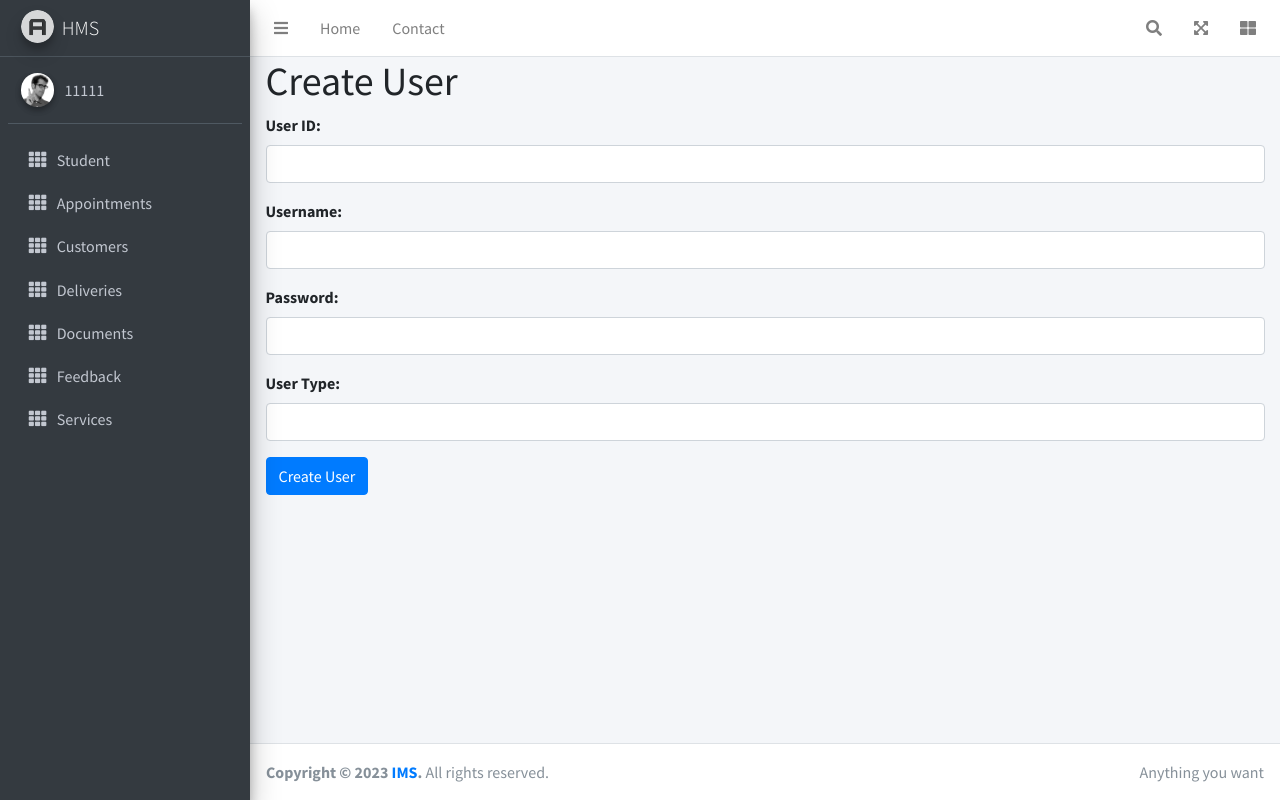
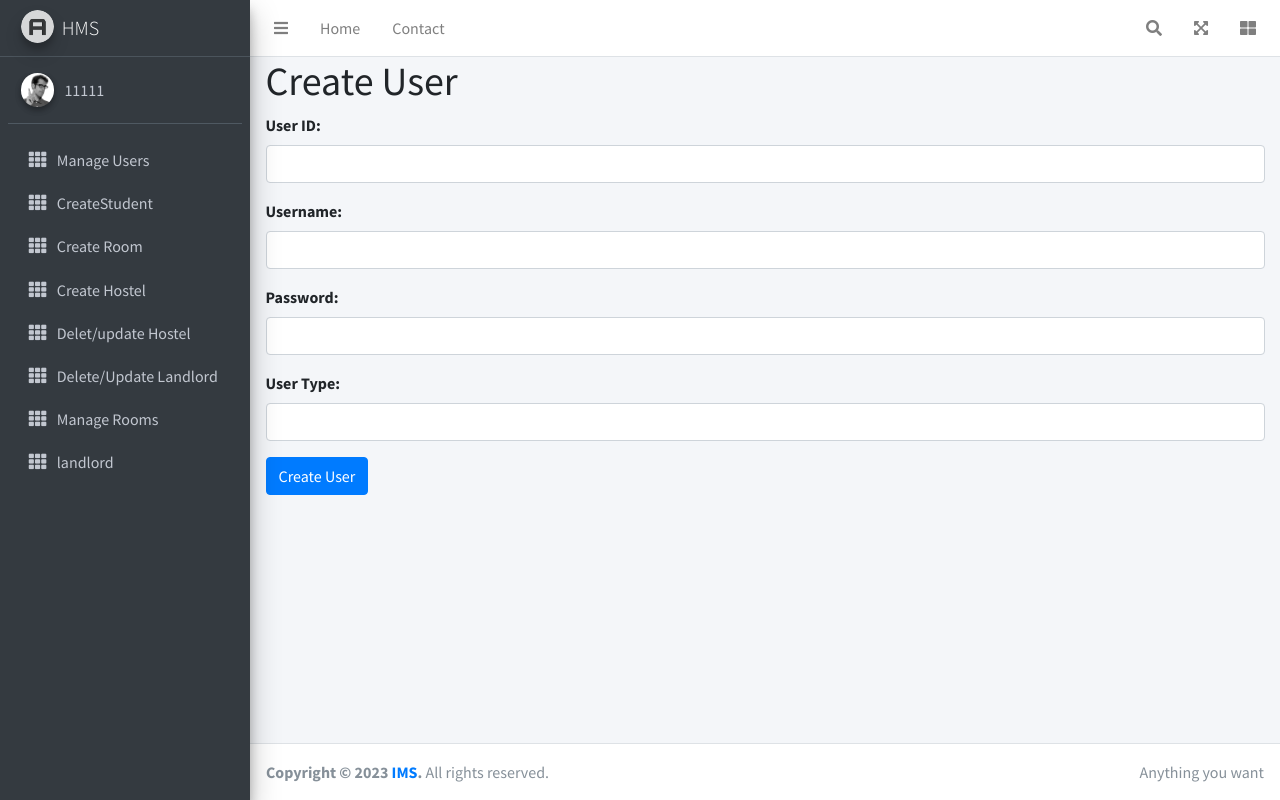
Before and after one commit to Young-r-e-n/housing, a PHP site: page /pages/CreateUser.php in a window 1280 px wide. Run offline with PHP 8.4, Linux system fonts and the light colour scheme; a user stored in the database is signed in; some libraries are stand-ins or nearby versions.

Commit message:
changed the sidebar links. go to includes/components/sidebar to change even more

```diff
--- a/includes/components/sidebar.php
+++ b/includes/components/sidebar.php
@@ -35,60 +35,69 @@
           <!-- Add icons to the links using the .nav-icon class
                with font-awesome or any other icon font library -->
                <li class="nav-item">
-            <a href="dashboard.php" class="nav-link">
+            <a href="manageUsers.php" class="nav-link">
               <i class="nav-icon fas fa-th"></i>
               <p>
-               Student
+               Manage Users
               </p>
             </a>
           </li>
           <li class="nav-item">
-            <a href=" appointments.php" class="nav-link">
+            <a href=" CreateStudent.php" class="nav-link">
               <i class="nav-icon fas fa-th"></i>
               <p>
-                Appointments
+                CreateStudent
 
               </p>
             </a>
           </li>
           <li class="nav-item">
-            <a href=" customers.php" class="nav-link">
+            <a href=" CReateRoom.php" class="nav-link">
               <i class="nav-icon fas fa-th"></i>
               <p>
-               Customers
+               Create Room
               </p>
             </a>
           </li>
           <li class="nav-item">
-            <a href=" delivery.php" class="nav-link">
+            <a href=" Create_Hostel.php" class="nav-link">
               <i class="nav-icon fas fa-th"></i>
               <p>
-               Deliveries
+               Create Hostel
               </p>
             </a>
           </li>
           <li class="nav-item">
-            <a href=" documents.php" class="nav-link">
+            <a href=" delete_ot_update_hostel.php" class="nav-link">
               <i class="nav-icon fas fa-th"></i>
               <p>
-               Documents
+               Delet/update Hostel
               </p>
             </a>
           </li>
           <li class="nav-item">
-            <a href=" feedback.php" class="nav-link">
+            <a href=" delete_or_update_landlord.php" class="nav-link">
               <i class="nav-icon fas fa-th"></i>
               <p>
-               Feedback
+               Delete/Update Landlord
               </p>
             </a>
           </li>
 
           <li class="nav-item">
-            <a href=" services.php" class="nav-link">
+            <a href="manageRooms.php" class="nav-link">
               <i class="nav-icon fas fa-th"></i>
               <p>
-               Services
+               Manage Rooms
+              </p>
+            </a>
+          </li>
+
+          <li class="nav-item">
+            <a href="landlord.php" class="nav-link">
+              <i class="nav-icon fas fa-th"></i>
+              <p>
+               landlord
               </p>
             </a>
           </li>
--- a/includes/process_admin_login.php
+++ b/includes/process_admin_login.php
@@ -22,7 +22,7 @@ if ($_SERVER["REQUEST_METHOD"] == "POST") {
             $_SESSION['username'] = $username;
 
             // Redirect to the dashboard
-            header("Location: ../pages/dashboard.php");
+            header("Location: ../pages/manageUsers.php");
             exit(); // Ensure that no further code is executed after the header redirect
         } else {
             echo "Invalid password";
```
